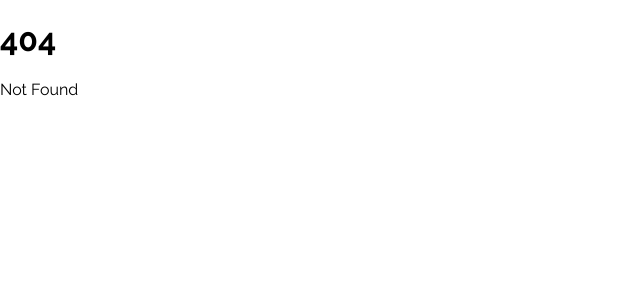
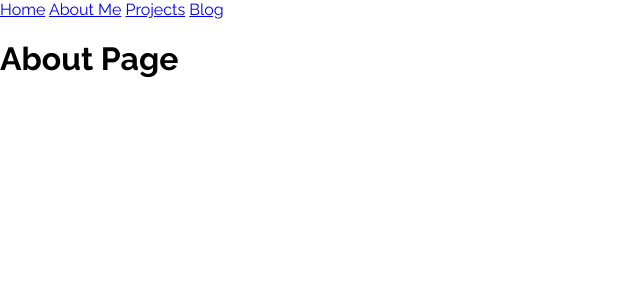
Before and after one commit to chasetmartin/Portfolio_2023, a SvelteKit app in the folder CM_Portfolio/: page /about in a window 1280 px wide. Before the commit this address had no page. Shown: the top 300 px of the page, without its empty margins (0-640 px from the left). Built offline with nearby package versions, Linux system fonts and the light colour scheme.

Commit message:
New routes

```diff
--- /dev/null
+++ b/CM_Portfolio/src/routes/(app)/+layout.svelte
@@ -0,0 +1,7 @@
+<nav>
+    <a href="/">Home</a>
+    <a href="/about">About Me</a>
+    <a href="/projects">Projects</a>
+    <a href="/blog">Blog</a>
+</nav>
+<slot />
--- /dev/null
+++ b/CM_Portfolio/src/routes/(app)/about/+page.svelte
@@ -0,0 +1 @@
+<h1>About Page</h1>
--- /dev/null
+++ b/CM_Portfolio/src/routes/(app)/blog/+page.svelte
@@ -0,0 +1 @@
+<h1>Blog Page</h1>
--- /dev/null
+++ b/CM_Portfolio/src/routes/(app)/projects/+page.svelte
@@ -0,0 +1 @@
+<h1>Projects Page</h1>
--- a/CM_Portfolio/src/routes/+layout.svelte
+++ /dev/null
@@ -1,2 +0,0 @@
-
-<slot />
```
Also changed, not shown: CM_Portfolio/src/routes/+page.svelte (+8 -3 lines).
